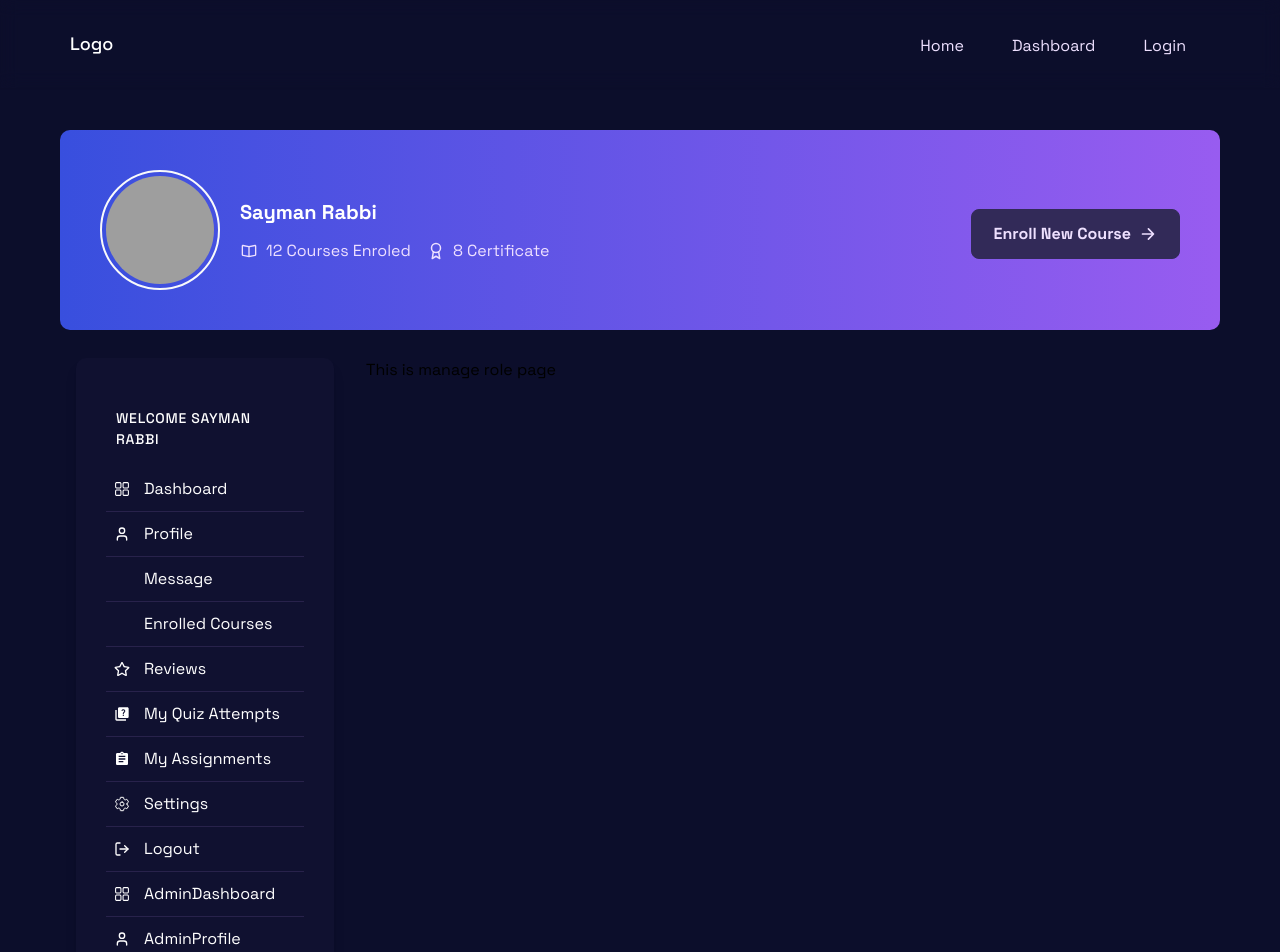
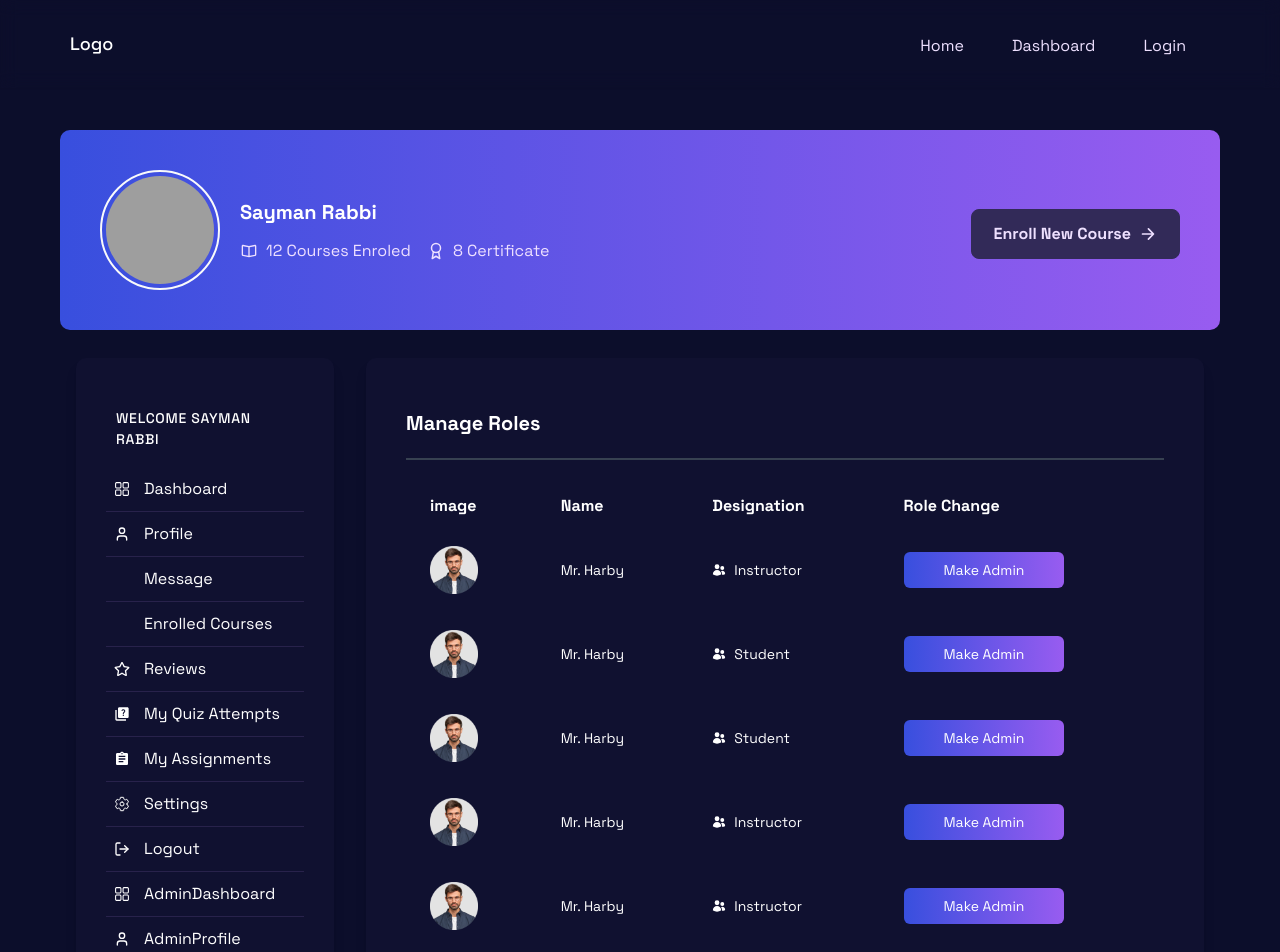
Before and after one commit to SaymanRabbi/course_managment_frontend, a React (Vite) app: page /dashboard/manageRole in a window 1280 px wide. Shown: the top 952 px of the page. Built offline with nearby package versions, Linux system fonts and the light colour scheme; grey boxes are pictures that could not be loaded; some icons are missing.

Commit message:
manage roles

```diff
--- a/src/Components/Dashboard/AdminDashboard/ManageRole.tsx
+++ b/src/Components/Dashboard/AdminDashboard/ManageRole.tsx
@@ -1,10 +1,59 @@
+import { HiUsers } from "react-icons/hi2";
+import { manageroles } from "../../../dummyData/DummyData";
+import DashboardCard from "../DashboardCard";
 
 const ManageRole = () => {
-    return (
-        <div>
-            <h1>This is manage role page</h1>
+  return (
+    <DashboardCard title="Manage Roles">
+      <div className=" grid grid-cols-12">
+        <div className=" col-span-12">
+          <div className="relative overflow-x-auto">
+            <table className="w-full text-sm text-left ">
+              <thead className=" font-bold text-textPrimary text-[16px]">
+                <tr>
+                  <th scope="col" className="px-6 py-3 rounded-s-lg">
+                    image
+                  </th>
+                  <th scope="col" className="px-6 py-3">
+                    Name
+                  </th>
+                  <th scope="col" className="px-6 py-3 rounded-e-lg">
+                    Designation
+                  </th>
+                  <th scope="col" className="px-6 py-3 rounded-e-lg">Role Change</th>
+                </tr>
+              </thead>
+              <tbody>
+                {manageroles.map((item, index) => (
+                  <tr className="text-textPrimary" key={index}>
+                    <td className="px-6 py-4">
+                      <img className="h-12" src={item.img} alt="" />
+                    </td>
+                    <td className="px-6 py-4">
+                      <p>{item.name}</p>
+                    </td>
+                    <td className="px-6 py-4">
+                      <div className="flex items-center gap-2">
+                        <HiUsers />
+                        <p>{item.designation}</p>
+                      </div>
+                    </td>
+                    <td className="px-6 py-4">
+                      <div className=" ">
+                        <button className="flex items-center gap-2 bg-gradient-to-r from-rgbFrom to-rgbTo px-10 py-2 rounded-md my-2">
+                          <span>Make Admin</span>
+                        </button>
+                      </div>
+                    </td>
+                  </tr>
+                ))}
+              </tbody>
+            </table>
+          </div>
         </div>
-    );
+      </div>
+    </DashboardCard>
+  );
 };
 
 export default ManageRole;
```
